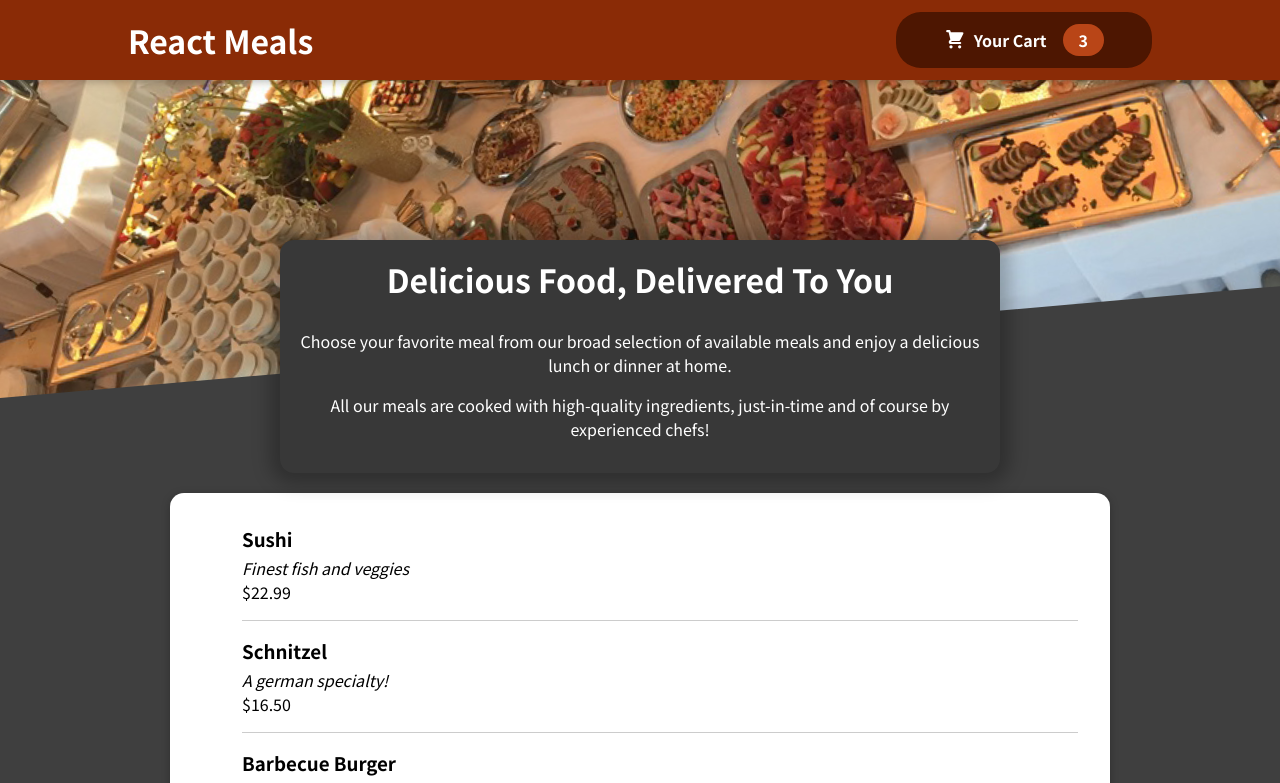
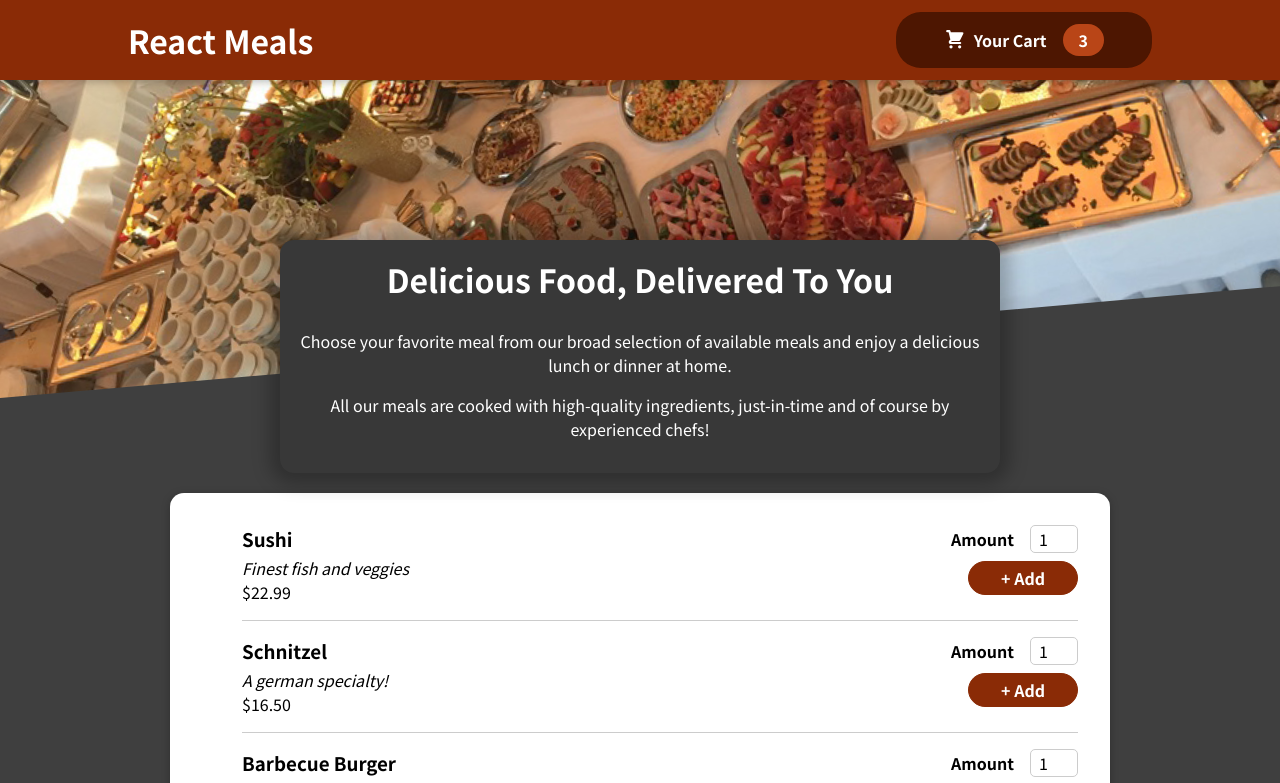
Before and after one commit to KAJASE/React, a React (Create React App) app: page / in a window 1280 px wide. Shown: the top 783 px of the page. Built offline with nearby package versions, Linux system fonts and the light colour scheme.

Commit message:
Adding Cart Component

```diff
--- a/src/components/Meals/AvailableMeals.js
+++ b/src/components/Meals/AvailableMeals.js
@@ -31,6 +31,7 @@
 
 const AvailableMeals = () => {
   const mealsList = DUMMY_MEALS.map((meal) => <MealItem
+  id={meal.id}
   key={meal.id}
   name={meal.name}
   description={meal.description}
--- a/src/components/Meals/MealsItem/MealItem.js
+++ b/src/components/Meals/MealsItem/MealItem.js
@@ -1,3 +1,4 @@
+import MealItemForm from "./MealItemForm";
 import classes from "./MealItem.module.css";
 
 const MealItem = (props) => {
@@ -11,7 +12,7 @@
       <div className={props.price}>{price}</div>
       </div>
       <div>
-        <form></form>
+        <MealItemForm id={props.id} />
       </div>
     </li>
   );
--- a/src/components/Meals/MealsItem/MealItemForm.js
+++ b/src/components/Meals/MealsItem/MealItemForm.js
@@ -0,0 +1,20 @@
+import Input from "../../UI/Input";
+import classes from "./MealItemForm.module.css";
+
+const MealItemForm = props => {
+  return (
+    <form className={classes.form}>
+      <Input label="Amount" input={{
+        id: 'amount' + props.id,
+        type: 'number',
+        min: '1',
+        max: '5',
+        step: '1',
+        defaultValue: '1'
+      }}/>
+      <button className={classes.button}>+ Add</button>
+    </form>
+  );
+};
+
+export default MealItemForm;
--- /dev/null
+++ b/src/components/Meals/MealsItem/MealItemForm.module.css
@@ -0,0 +1,20 @@
+.form {
+  text-align: right;
+}
+
+.form button {
+  font: inherit;
+  cursor: pointer;
+  background-color: #8a2b06;
+  border: 1px solid #8a2b06;
+  color: white;
+  padding: 0.25rem 2rem;
+  border-radius: 20px;
+  font-weight: bold;
+}
+
+.form button:hover,
+.form button:active {
+  background-color: #641e03;
+  border-color: #641e03;
+}
--- /dev/null
+++ b/src/components/UI/Input.js
@@ -0,0 +1,12 @@
+import classes from "./Input.module.css";
+
+const Input = (props) => {
+  return (
+    <div className={classes.input}>
+      <label htmlFor={props.input.id}>{props.label}</label>
+      <input {...props.input} />
+    </div>
+  );
+};
+
+export default Input;
--- /dev/null
+++ b/src/components/UI/Input.module.css
@@ -0,0 +1,18 @@
+.input {
+  display: flex;
+  align-items: center;
+  margin-bottom: 0.5rem;
+}
+
+.input label {
+  font-weight: bold;
+  margin-right: 1rem;
+}
+
+.input input {
+  width: 3rem;
+  border-radius: 5px;
+  border: 1px solid #ccc;
+  font: inherit;
+  padding-left: 0.5rem;
+}
```
Also changed, not shown: src/components/Cart/Cart.js (added, +21 -0 lines), src/components/Cart/Cart.module.css (added, +44 -0 lines).
